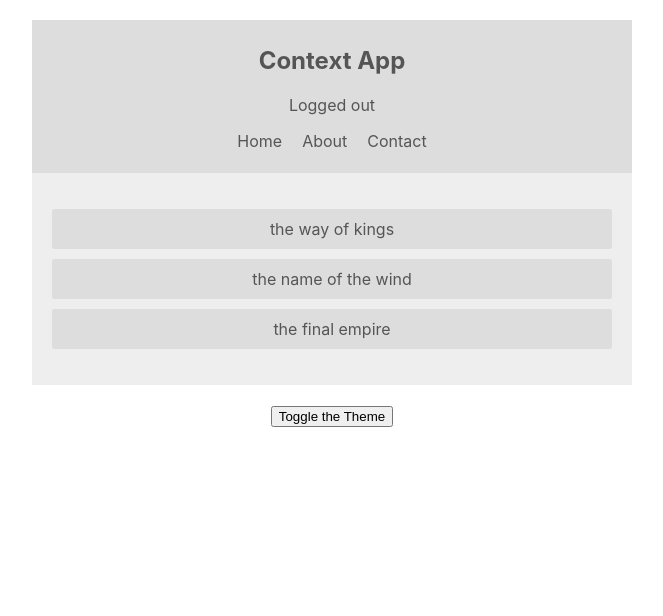
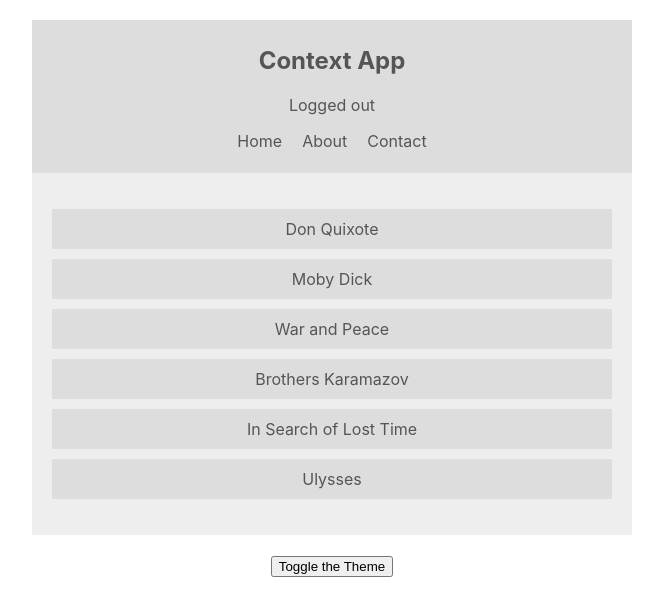
Before and after one commit to MajkoDev/Studies_in_REACT_II, a React (Create React App) app: page / in a window 1280 px wide. Shown: the top 616 px of the page, without its empty margins (308-971 px from the left). Built offline with nearby package versions, Linux system fonts and the light colour scheme.

Commit message:
create context with functional component

```diff
--- a/src/App.js
+++ b/src/App.js
@@ -3,6 +3,7 @@ import Navbar from "./components/Navbar";
 import ThemeToggle from "./components/ThemeToggle";
 
 import AuthContextProvider from "./context/AuthContext";
+import BookContextProvider from "./context/BookContext";
 import ThemeContextProvider from "./context/ThemeContext";
 
 function App() {
@@ -11,7 +12,10 @@ function App() {
       <ThemeContextProvider>
         <AuthContextProvider>
           <Navbar />
+          <BookContextProvider>
           <Booklist />
+
+              </BookContextProvider>
           <ThemeToggle />
         </AuthContextProvider>
       </ThemeContextProvider>
--- a/src/components/Booklist.js
+++ b/src/components/Booklist.js
@@ -1,8 +1,10 @@
 import { useContext } from "react";
+import { BookContext } from "../context/BookContext";
 import { ThemeContext } from "../context/ThemeContext";
 
 const BookList = () => {
   const { isLightTheme, light, dark } = useContext(ThemeContext);
+  const { books } = useContext(BookContext);
   const theme = isLightTheme ? light : dark;
 
   return (
@@ -10,9 +12,13 @@ const BookList = () => {
       className='book-list'
       style={{ color: theme.syntax, background: theme.bg }}>
       <ul>
-        <li style={{ background: theme.ui }}>the way of kings</li>
-        <li style={{ background: theme.ui }}>the name of the wind</li>
-        <li style={{ background: theme.ui }}>the final empire</li>
+        {books.map((book) => {
+          return (
+            <li key={book.id} style={{ background: theme.ui }}>
+              {book.title}
+            </li>
+          );
+        })}
       </ul>
     </div>
   );
--- /dev/null
+++ b/src/context/BookContext.js
@@ -0,0 +1,21 @@
+import {createContext, useState} from 'react'
+
+export const BookContext = createContext()
+
+const BookContextProvider = (props) => {
+    const [books, setBooks] = useState([
+        { id: 1, title: "Don Quixote" },
+    { id: 2, title: "Moby Dick" },
+    { id: 3, title: "War and Peace" },
+    { id: 4, title: "Brothers Karamazov" },
+    { id: 5, title: "In Search of Lost Time" },
+    { id: 6, title: "Ulysses" }
+    ])
+    return (
+        <BookContext.Provider value={{books}}>
+            {props.children}
+        </BookContext.Provider>
+     );
+}
+
+export default BookContextProvider;
```
